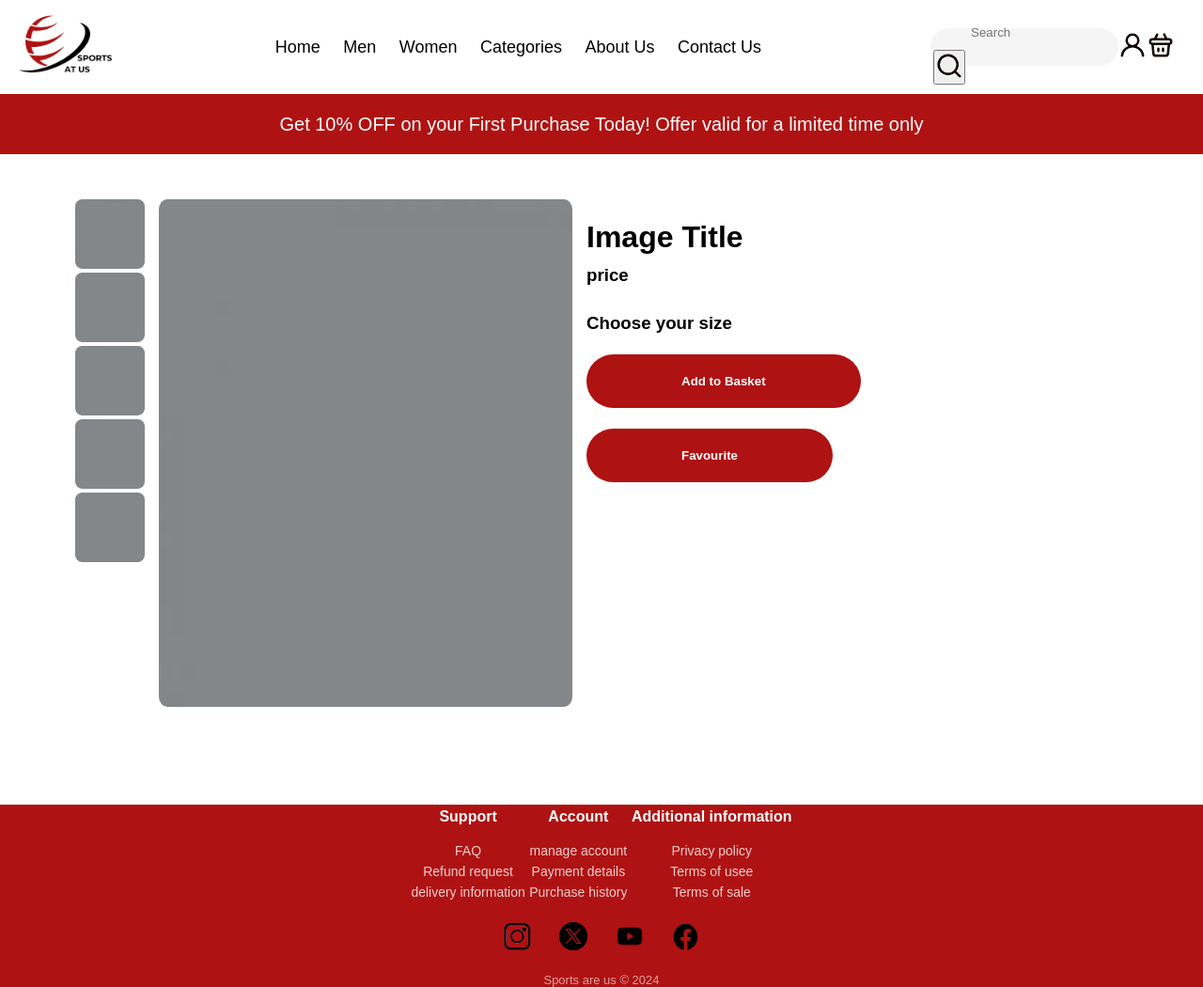
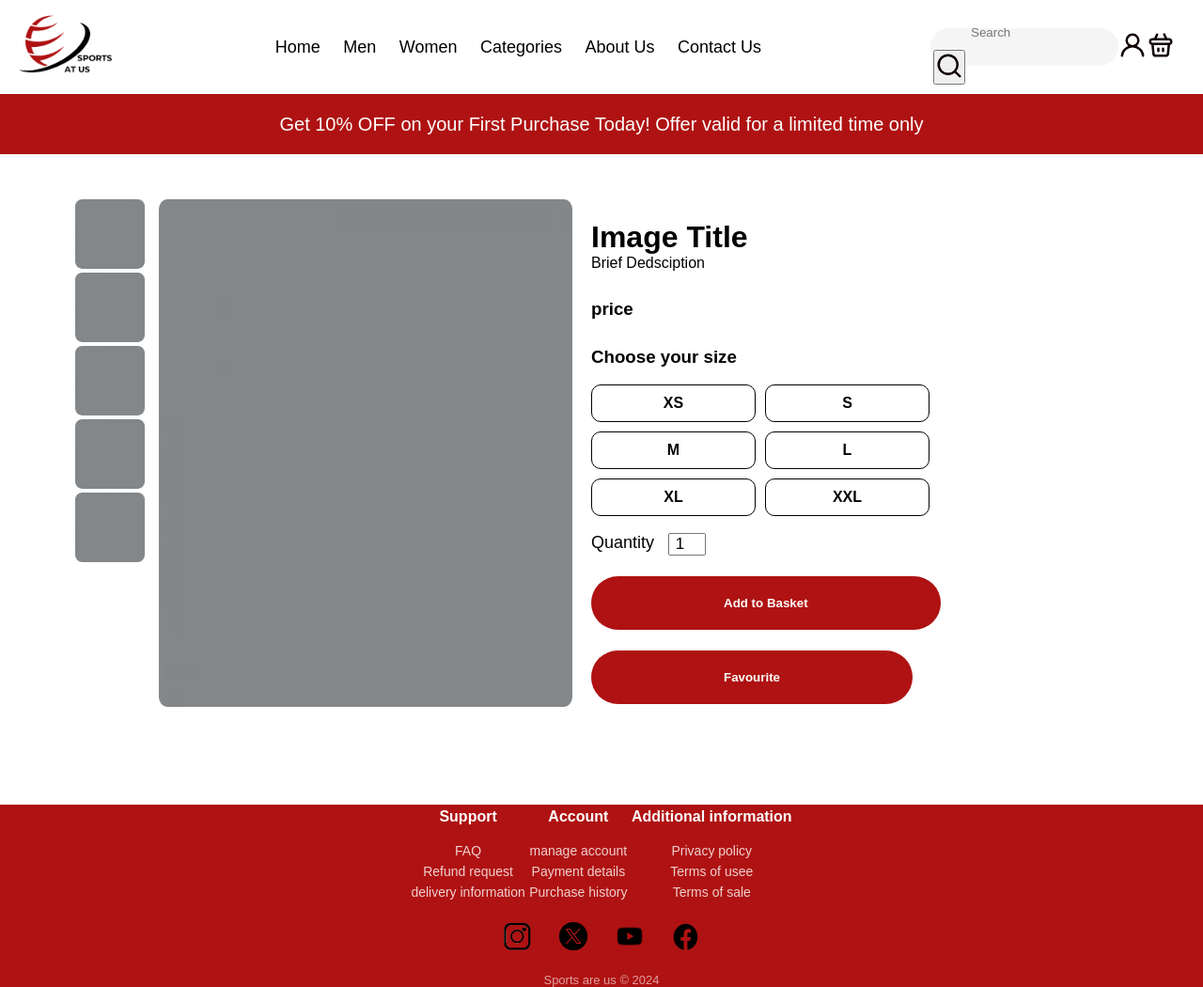
Before and after one commit to SalihGhauri/TeamProject, a PHP site: page /singleproduct.html in a window 1280 px wide. Shown: the whole page at 94% size. Run offline with PHP 8.4, Linux system fonts and the light colour scheme; some libraries are stand-ins or nearby versions.

Commit message:
Added css to single product page

```diff
--- a/CSS/singleproduct.css
+++ b/CSS/singleproduct.css
@@ -30,6 +30,10 @@
     margin-top: 11px;
 }
 
+.details{
+    margin-left: 5px;
+}
+
 .details h3{
     margin-top: 11px;
 }
@@ -38,13 +42,61 @@
     margin-top: 11px;
 }
 
+
+.size {
+    display: grid;
+    grid-template-columns: repeat(2, 1fr); /* Two columns */
+    gap: 10px; /* Space between size options */
+    max-width: 300px; /* Control the width */
+}
+
+.psize {
+    display: flex;
+    justify-content: center;
+    align-items: center;
+    width: 175px; /* Adjust size to fit in grid */
+    height: 40px;
+    border: 1px solid #000;
+    border-radius: 10px; /* Rounded corners */
+    font-size: 16px;
+    font-weight: 600;
+    cursor: pointer;
+    transition: 0.3s;
+}
+
+.psize:hover {
+    background-color: #f5f5f5;
+}
+
+.psize.active {
+    border: 2px solid black; /* Highlight selected size */
+}
+
+
+.quantity{
+    display: flex;
+}
+
+.quantity p{
+    font-size: 18px;
+    font-weight: 500;
+}
+
+.quantity input{
+    width: 40px;
+    font-size: 17px;
+    font-weight: 500;
+    text-align: center;
+    margin-left: 15px;
+}
+
 .details .btn{
     background: #af1212;
     color: white;
     text-decoration: none;
     border: 0.5px solid transparent;
     font-weight: bold;
-    padding:20px 100px;
+    padding:20px 140px;
     border-radius: 30px;
     transition: .4s;
     margin-top: 22px;
--- a/singleproduct.html
+++ b/singleproduct.html
@@ -89,9 +89,27 @@
 
             <div class="details">
                 <h1>Image Title </h1>
+                <p></p>
+                <p> Brief Dedsciption</p>
+
+                <br>
                 <h3> price</h3>
                 <br>
                 <h3>Choose your size</h3>
+                <br>
+                <div class="size">
+                    <div class="psize">XS</div>
+                    <div class="psize">S</div>
+                    <div class="psize">M</div>
+                    <div class="psize">L</div>
+                    <div class="psize">XL</div>
+                    <div class="psize">XXL</div>
+                </div>
+                <br>
+                <div class="quantity">
+                    <p>Quantity</p>
+                    <input type="number" min="1" max="10" value="1">
+                </div>
                 <button class="btn">Add to Basket </button><br>
                 <button class="btn">Favourite     </button>
             </div>
```
